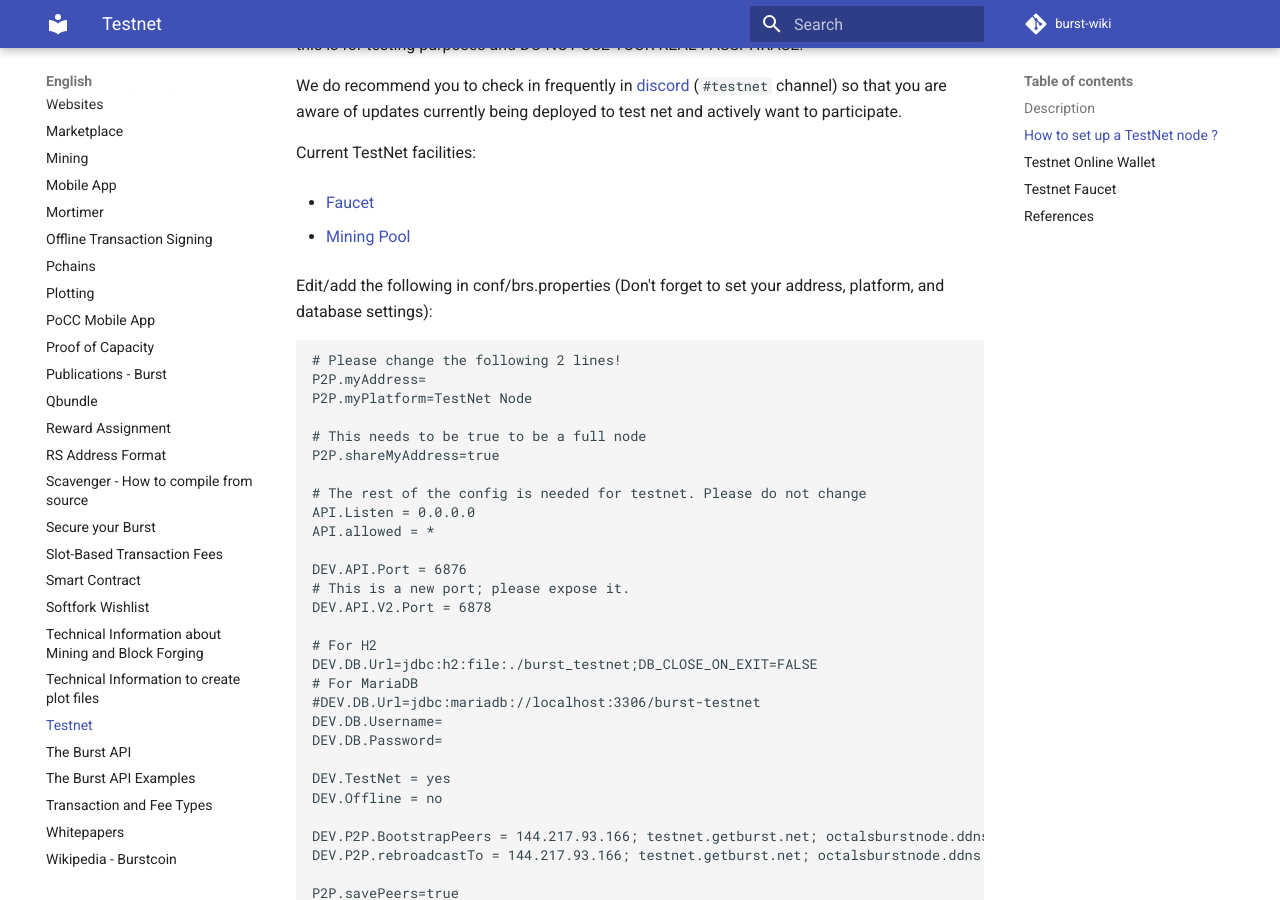
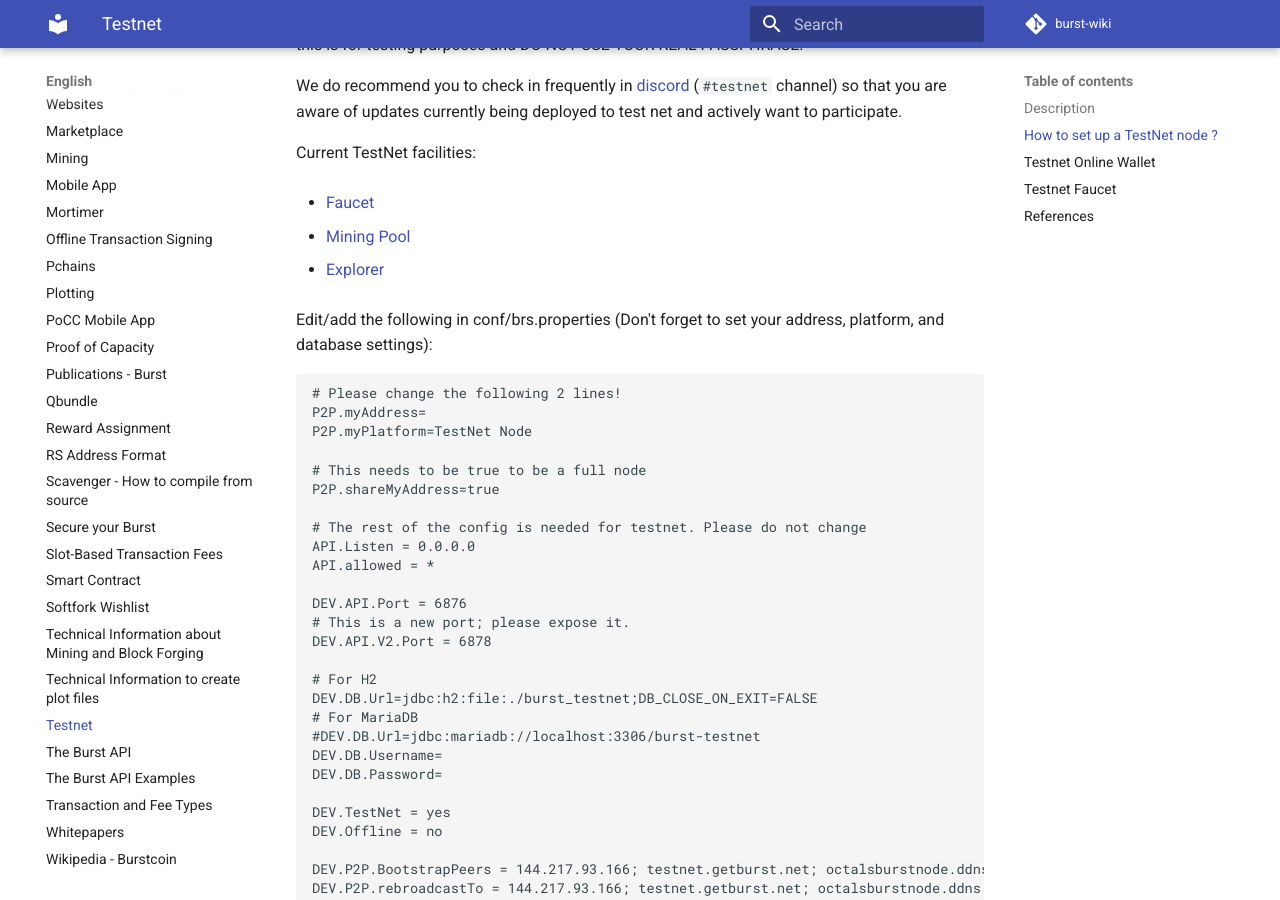
Before and after one commit to burst-apps-team/burst-wiki, an MkDocs documentation site: the page built from docs/en/testnet.md, in a window 1280 px wide and 900 px high, scrolled down 594 px. Built offline with MkDocs 1.6.1 and Material for MkDocs 9.7.7, drawn with Linux system fonts in a browser that asks for light colours; comment, search, counter and statistics services are not loaded; old or Windows-style settings are respelled for this version of MkDocs.

Commit message:
Update testnet.md
Added explorer link

```diff
--- a/docs/en/testnet.md
+++ b/docs/en/testnet.md
@@ -15,6 +15,8 @@ Current TestNet facilities:
 * [Faucet](http://burstcoin.cc:7777/)
 
 * [Mining Pool](http://75.100.126.230:8124/)
+
+* [Explorer](http://explorer.testnet.burst.devtrue.net/)
 
 Edit/add the following in conf/brs.properties (Don't forget to set your address, platform, and database settings):
 
```
